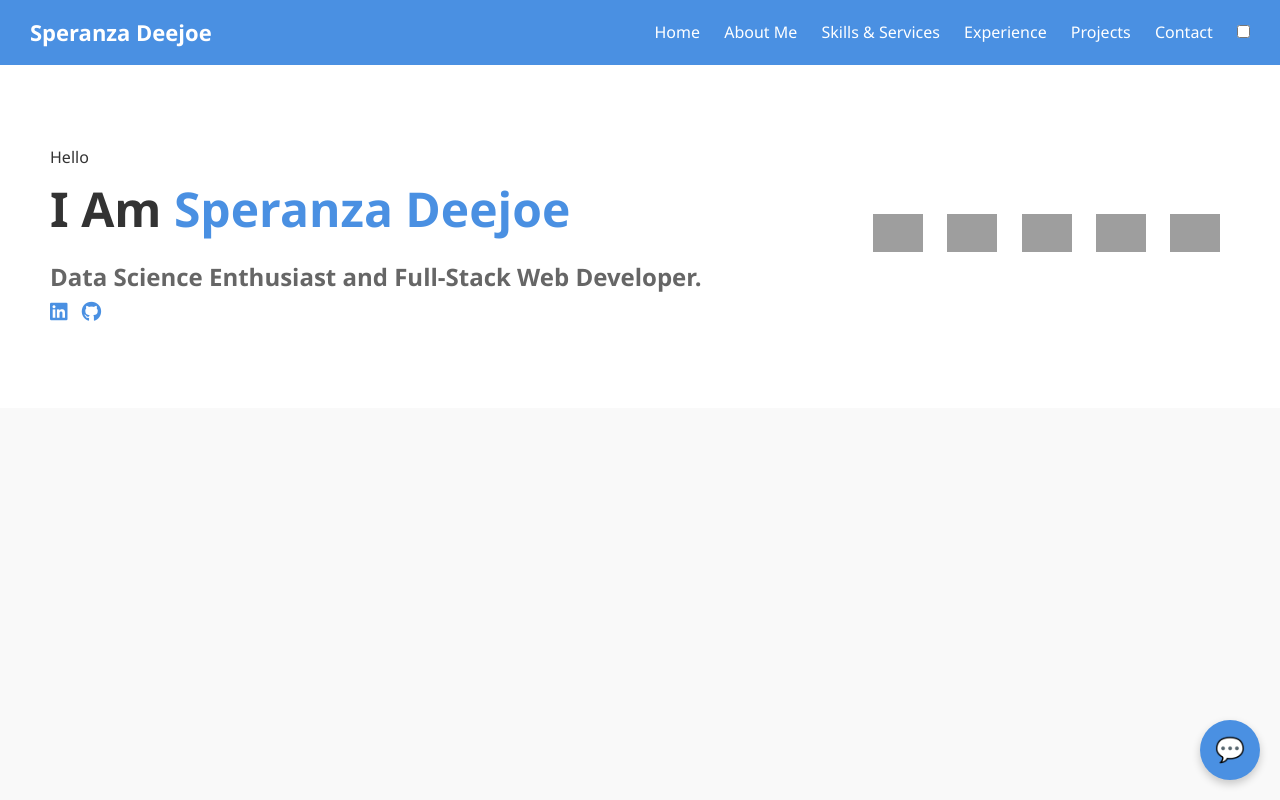
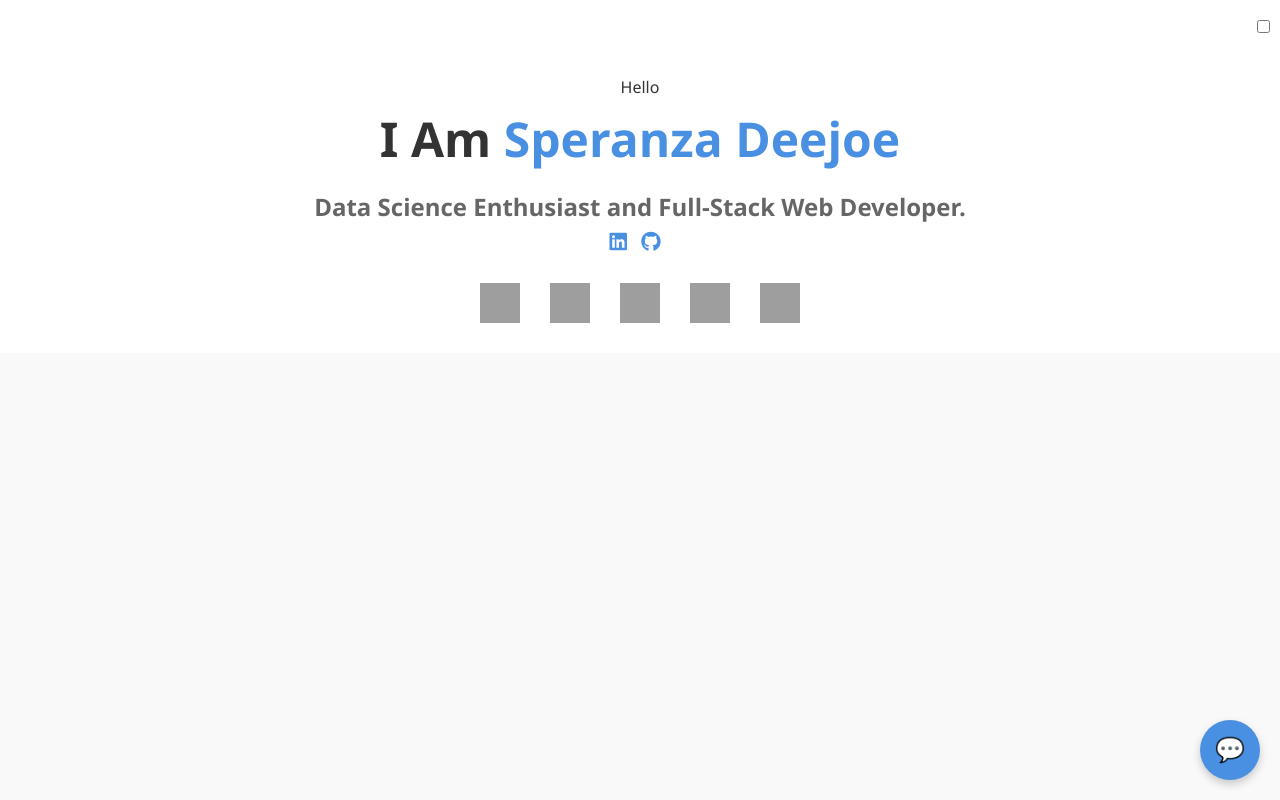
Before and after one commit to speranzadeejoe/Professional-Portfolio, a plain HTML site: page index.html in a window 1280 px wide. Drawn offline with Linux system fonts and the light colour scheme; grey boxes are pictures that could not be loaded.

Commit message:
Update index.html

```diff
--- a/index.html
+++ b/index.html
@@ -2,13 +2,14 @@
 <html lang="en">
 <head>
   <meta charset="UTF-8" />
-  <meta name="viewport" content="width=device-width, initial-scale=1.0"/>
+  <meta name="viewport" content="width=device-width, initial-scale=1.0" />
   <title>Speranza Deejoe | Portfolio</title>
   <link rel="stylesheet" href="style.css" />
   <script src="script.js" defer></script>
   <link rel="stylesheet" href="https://cdnjs.cloudflare.com/ajax/libs/font-awesome/6.5.0/css/all.min.css" />
+
   <style>
-    /* Chatbot toggle button */
+    /* Chatbot Toggle Button */
     #chatbot-toggle {
       position: fixed;
       bottom: 20px;
@@ -25,13 +26,14 @@
       box-shadow: 0 4px 8px rgba(0, 0, 0, 0.2);
     }
 
-    /* Chatbot container */
+    /* Chatbot Container */
     #chatbot-container {
       position: fixed;
       bottom: 90px;
       right: 20px;
-      width: 300px;
-      max-height: 500px;
+      width: 90%;
+      max-width: 320px;
+      max-height: 70vh;
       background: white;
       border: 1px solid #ccc;
       border-radius: 12px;
@@ -66,9 +68,9 @@
     }
 
     .chat-option {
-  background: #4a90e2; /* brighter background */
-  color: white;         /* high contrast text */
-  border: none;         /* cleaner look */
+      background: #4a90e2;
+      color: white;
+      border: none;
       border-radius: 16px;
       padding: 5px 10px;
       cursor: pointer;
@@ -77,12 +79,7 @@
     }
 
     .chat-option:hover {
-  background: #357ABD;  /* darker shade on hover */
-}
-
-
-    .chat-option:hover {
-      background: #d0e4ff;
+      background: #357ABD;
     }
 
     .user-msg {
@@ -96,10 +93,63 @@
       color: #4a90e2;
       margin-bottom: 5px;
     }
+
+    /* Responsive Hero */
+    .hero {
+      display: flex;
+      flex-direction: column;
+      align-items: center;
+      padding: 20px;
+      text-align: center;
+    }
+
+    .content h1 {
+      font-size: 2rem;
+    }
+
+    .content h2 {
+      font-size: 1rem;
+    }
+
+    .floating-icons {
+      display: flex;
+      gap: 10px;
+      margin-top: 15px;
+      flex-wrap: wrap;
+      justify-content: center;
+    }
+
+    .floating-icons img {
+      width: 40px;
+      height: 40px;
+    }
+
+    /* Responsive Navigation */
+    .navbar {
+      display: flex;
+      flex-direction: column;
+      align-items: center;
+      background-color: #fff;
+      padding: 10px;
+    }
+
+    .navbar nav {
+      display: flex;
+      flex-wrap: wrap;
+      justify-content: center;
+      gap: 10px;
+    }
+
+    @media (min-width: 600px) {
+      .navbar {
+        flex-direction: row;
+        justify-content: space-between;
+      }
+    }
   </style>
 </head>
 <body>
-  <!-- Navigation Bar -->
+  <!-- Navigation -->
   <header class="navbar">
     <div class="logo">Speranza Deejoe</div>
     <nav>
@@ -195,7 +245,6 @@
     function handleUserSelection(selection) {
       addMessage("user", selection);
       let response;
-
       switch (selection) {
         case "About Me":
           response = "You can find more details in the About Me section.";
```
Lines whose indentation alone changed are shown as unchanged.
